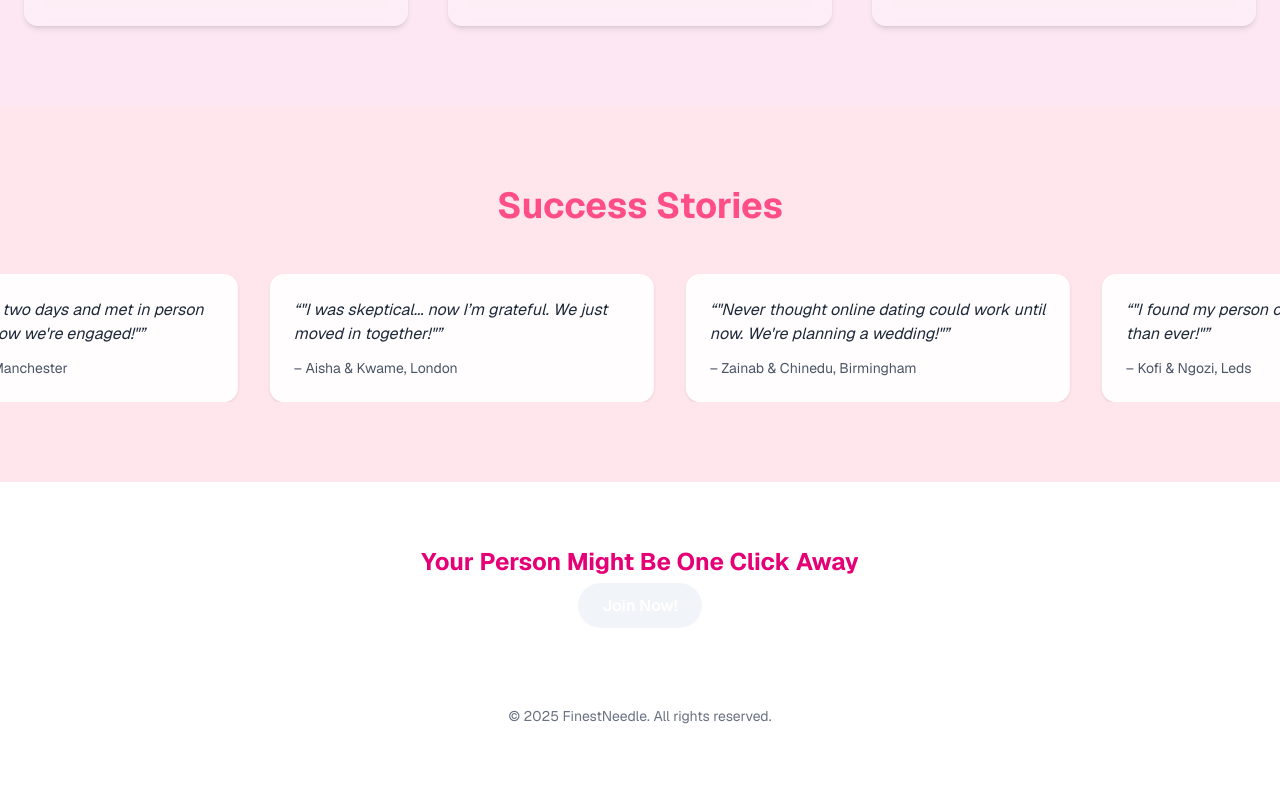
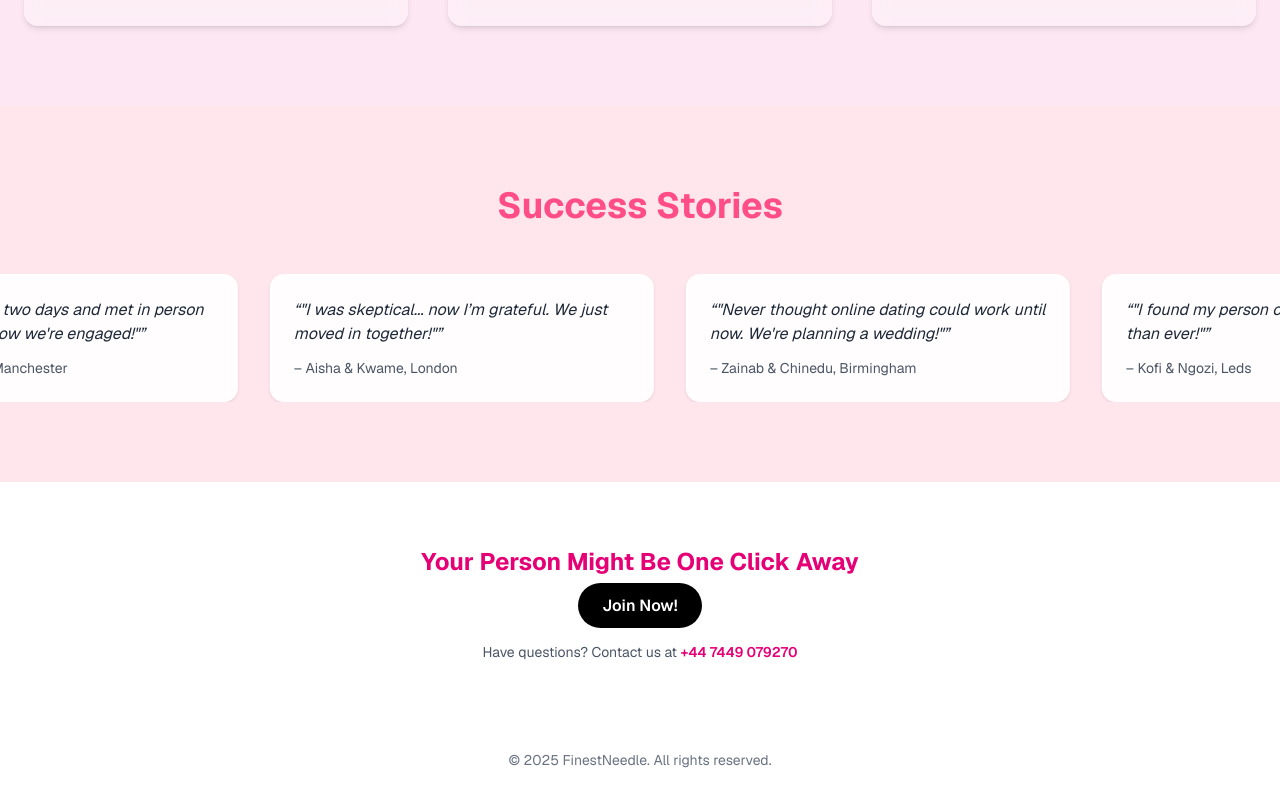
Before and after one commit to jasonnawa/finest-needle-client, a Next.js app: page / in a window 1280 px wide. Shown: the part 1082-1876 px from the top of the page. Before the commit the page ends 1832 px from the top, so only its background shows below. Built offline with nearby package versions, Linux system fonts and the light colour scheme.

Commit message:
~fix: UI

```diff
--- a/src/app/page.tsx
+++ b/src/app/page.tsx
@@ -97,13 +97,20 @@ export default function Home() {
         <h2 className="text-2xl text-pink-600 font-bold mb-4">
           Your Person Might Be One Click Away
         </h2>
+
         <Link
           href="/signup"
-          className="bg-[var(--accent)] text-white px-6 py-3 rounded-full font-semibold hover:bg-[#ff4d88] transition"
+          className="bg-black text-white px-6 py-3 rounded-full font-semibold hover:bg-[#ff4d88] transition"
         >
           Join Now!
         </Link>
+
+        <p className="mt-6 text-gray-600 text-sm">
+          Have questions? Contact us at{" "}
+          <span className="font-semibold text-pink-600">+44 7449 079270</span>
+        </p>
       </section>
+
 
       {/* Footer */}
       <footer className="text-sm text-center py-6 text-gray-500 bg-white">
```
